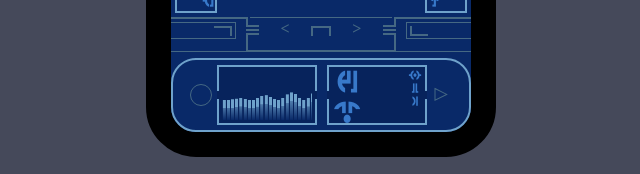
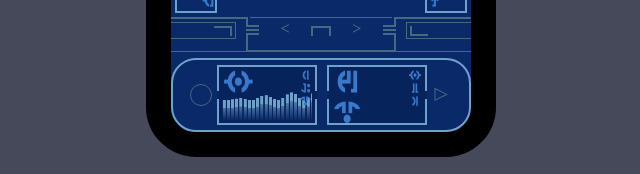
Before and after one commit to MatHuf/ReactivateTheDroids, a React (Create React App) app: page / in a window 1280 px wide. Shown: the part 493-667 px from the top of the page, without its empty margins (319-959 px from the left). Built offline with nearby package versions, Linux system fonts and the light colour scheme.

Commit message:
Add chart button labels

```diff
--- a/src/components/Panel/PanelFooter.js
+++ b/src/components/Panel/PanelFooter.js
@@ -5,12 +5,24 @@ import "./panelFooter.css";
 
 const PanelFooter = props => {
 	const activateButtonContent = (
-		<div className="main-button-container">
-			<div className="main-button-text-left">
+		<div className="button-content-container">
+			<div className="button-text-left">
 				Z<br />T
 			</div>
-			<div className="main-button-text-right">
+			<div className="button-text-right">
 				O<br />H<br />4
+			</div>
+		</div>
+	);
+
+	const chartButtonContent = (
+		<div className="button-content-container chart-button-container">
+			<div className="chart-display">
+				<ScrollingChart isActive={props.isActive} />
+			</div>
+			<div className="button-text-left">O</div>
+			<div className="button-text-right">
+				9<br />J<br />T
 			</div>
 		</div>
 	);
@@ -18,7 +30,7 @@ const PanelFooter = props => {
 	return (
 		<div className="controls-section">
 			<div className="controls-deco circle"></div>
-			<ActionButton action={props.onDeactivate} content={<ScrollingChart isActive={props.isActive} />} />
+			<ActionButton action={props.onDeactivate} content={chartButtonContent} />
 			<ActionButton action={props.onActivate} content={activateButtonContent} />
 			<div className="triangle">&#9650;</div>
 		</div>
--- a/src/components/Panel/panelFooter.css
+++ b/src/components/Panel/panelFooter.css
@@ -24,16 +24,31 @@
   transform: rotate(90deg);
 }
 
-.main-button-container {
+.button-content-container {
   display: flex;
   flex-direction: row;
   justify-content: space-between;
 }
 
-.main-button-text-left {
+.button-text-left {
   font-size: 1.75rem;
+  z-index: 10;
 }
 
-.main-button-text-right {
+.button-text-right {
   font-size: 0.75rem;
+  z-index: 10;
 }
+
+.chart-button-container {
+  width: 90px;
+  height: 50px;
+  position: relative;
+}
+
+.chart-display {
+  position: absolute;
+  top: 0;
+  left: 0;
+  z-index: 9;
+}
--- a/src/components/ScrollingChart/index.js
+++ b/src/components/ScrollingChart/index.js
@@ -17,15 +17,14 @@ const ScrollingChart = props => {
 		ctx.clearRect(0, 0, 300, 300);
 
 		// Save canvas state
-
 		ctx.save();
 
 		// Draw bars
 		if (barPool.current.length) {
 			barPool.current.forEach((bar, i) => {
-				// Bars should be higher on right side
 				let barWidth = 10;
 				let barHeight = 25;
+				// Higher amplitude on right side
 				let amplitude = (isActive ? 15 : 5) * bar.position * 0.01;
 				let posX = bar.position;
 				let posY = canvas.height * 0.6 - (1 + Math.cos(i + animationTime.current * 0.5)) * amplitude;
```
